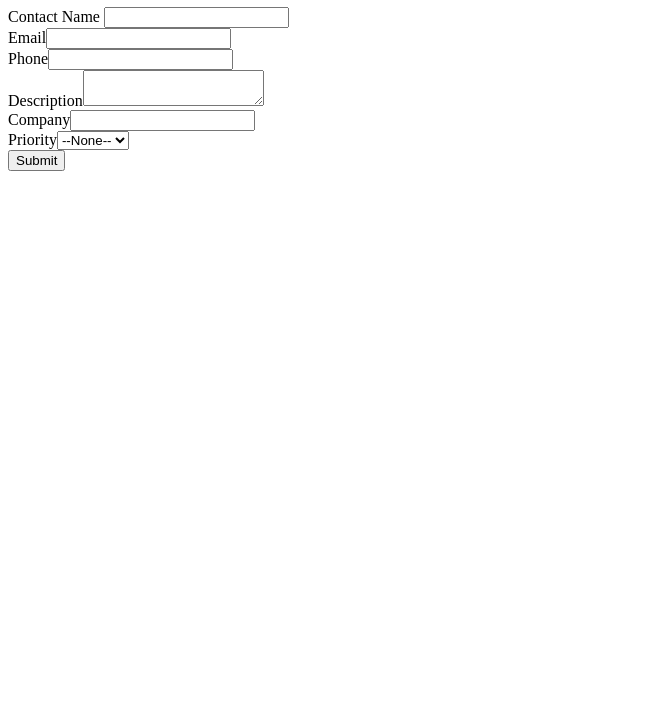
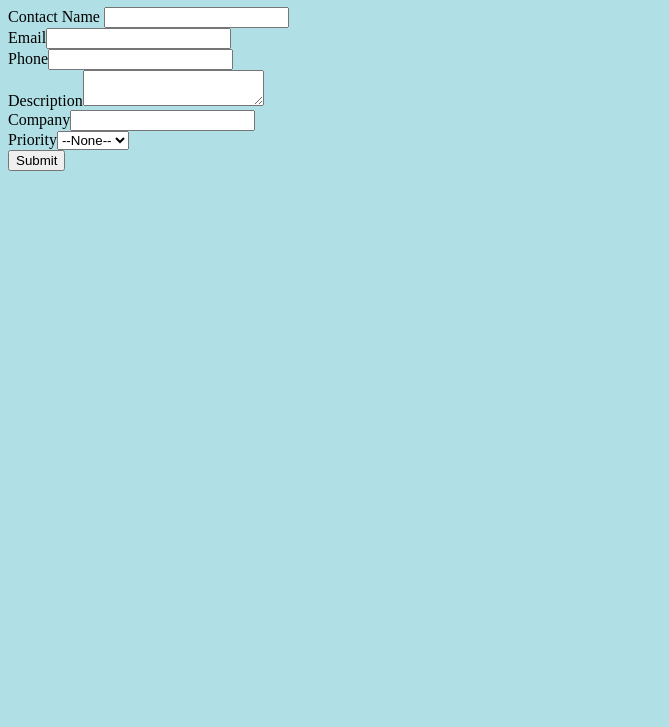
Before and after one commit to Razakov1/Propertyzh, a plain HTML site: page index.html in a window 1280 px wide. Shown: the part 73-800 px from the top of the page, without its empty margins (0-669 px from the left). Drawn offline with Linux system fonts and the light colour scheme.

Commit message:
Update index.html

```diff
--- a/index.html
+++ b/index.html
@@ -1,6 +1,6 @@
 <!DOCTYPE html>
 <html>
-<head>
+<body style="background-color:powderblue;">
     <title>My Blog</title>
 <style type="text/css">
   #main-header{
```
